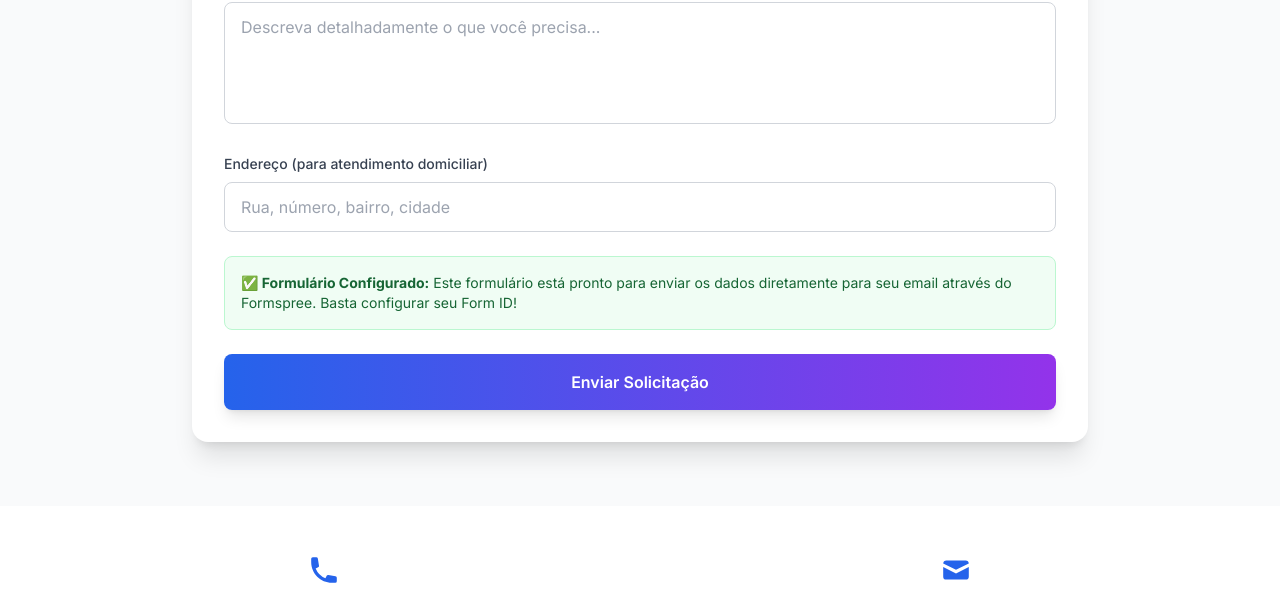
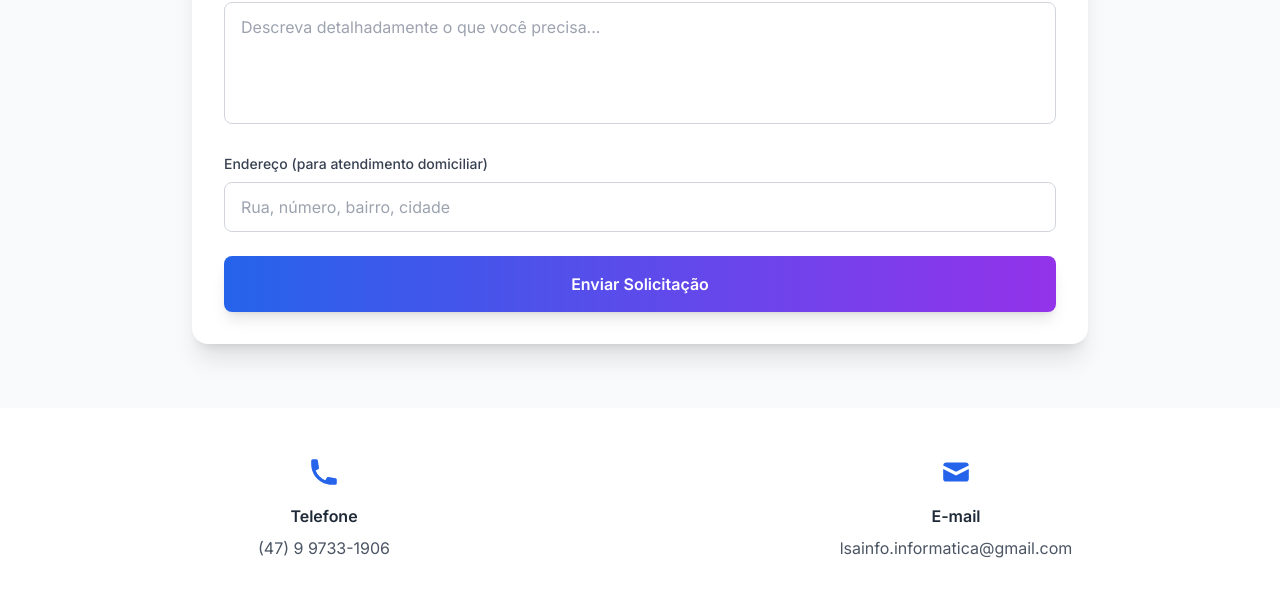
Before and after one commit to lsainfo/Servicos, a plain HTML site: page index.html in a window 1280 px wide. Shown: the part 1650-2249 px from the top of the page. Drawn offline with nearby package versions, Linux system fonts and the light colour scheme.

Commit message:
Update index.html

```diff
--- a/index.html
+++ b/index.html
@@ -186,12 +186,6 @@
                             <input type="text" name="endereco" class="form-input w-full px-4 py-3 border border-gray-300 rounded-lg focus:outline-none transition-all" placeholder="Rua, número, bairro, cidade">
                         </div>
 
-                        <div class="bg-green-50 border border-green-200 rounded-lg p-4">
-                            <p class="text-sm text-green-800">
-                                <strong>✅ Formulário Configurado:</strong> Este formulário está pronto para enviar os dados diretamente para seu email através do Formspree. Basta configurar seu Form ID!
-                            </p>
-                        </div>
-
                         <button type="submit" class="w-full bg-gradient-to-r from-blue-600 to-purple-600 text-white font-semibold py-4 px-6 rounded-lg hover:from-blue-700 hover:to-purple-700 transform hover:scale-105 transition-all duration-200 shadow-lg">
                             Enviar Solicitação
                         </button>
```
